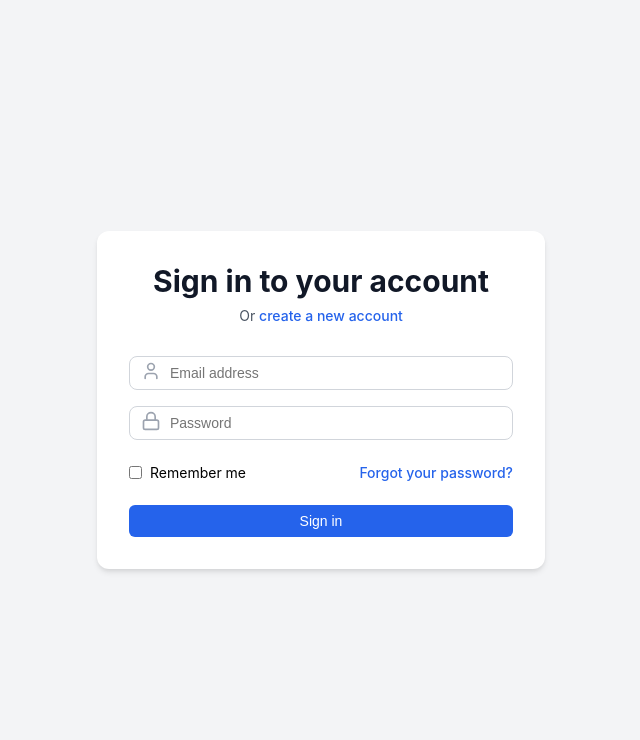
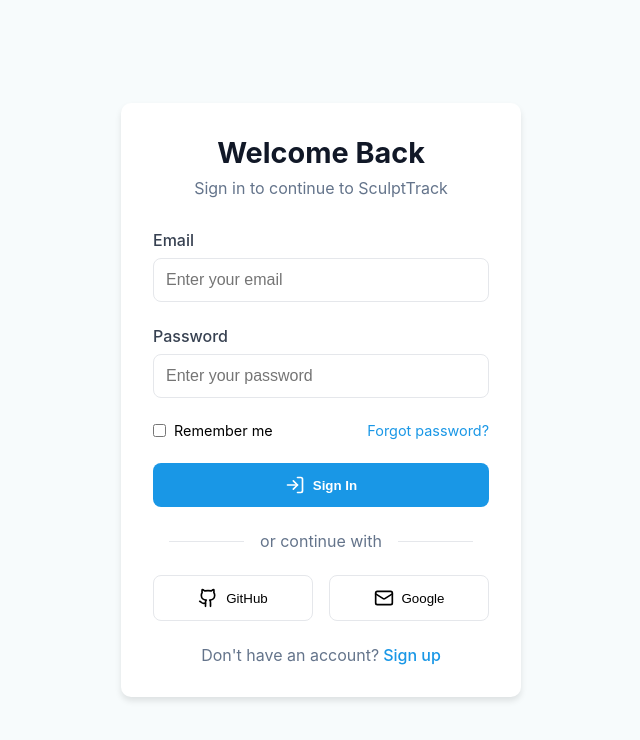
Before and after one commit to Sanjay-1311/Gym-Tracker, a React (Vite) app: page /signin in a window 1280 px wide. Shown: the top 740 px of the page, without its empty margins (319-959 px from the left). Built offline with nearby package versions, Linux system fonts and the light colour scheme.

Commit message:
Sign-in frontend

```diff
--- a/src/SignIn.css
+++ b/src/SignIn.css
@@ -1,18 +1,18 @@
-.signin-container {
-  min-height: 100vh;
-  background-color: #f3f4f6;
+.signin-page {
+  height: 100vh;
   display: flex;
   align-items: center;
   justify-content: center;
+  background: #f7fbfc;
 }
 
-.signin-card {
-  max-width: 28rem;
+.signin-container {
+  background: white;
+  padding: 2rem;
+  border-radius: 10px;
+  box-shadow: 0 4px 6px rgba(0, 0, 0, 0.1);
   width: 100%;
-  padding: 2rem;
-  background-color: white;
-  border-radius: 0.75rem;
-  box-shadow: 0 4px 6px -1px rgba(0, 0, 0, 0.1), 0 2px 4px -1px rgba(0, 0, 0, 0.06);
+  max-width: 400px;
 }
 
 .signin-header {
@@ -20,74 +20,51 @@
   margin-bottom: 2rem;
 }
 
-.signin-header h2 {
-  font-size: 1.875rem;
-  font-weight: bold;
+.signin-header h1 {
   color: #111827;
+  font-size: 1.8rem;
   margin-bottom: 0.5rem;
 }
 
 .signin-header p {
-  font-size: 0.875rem;
-  color: #4b5563;
-}
-
-.signin-link {
-  color: #2563eb;
-  font-weight: 500;
-  text-decoration: none;
-}
-
-.signin-link:hover {
-  color: #1d4ed8;
+  color: #64748b;
 }
 
 .signin-form {
-  margin-top: 2rem;
+  display: flex;
+  flex-direction: column;
+  gap: 1.5rem;
 }
 
 .form-group {
-  margin-bottom: 1.5rem;
+  display: flex;
+  flex-direction: column;
+  gap: 0.5rem;
 }
 
-.input-group {
-  position: relative;
-  margin-bottom: 1rem;
+.form-group label {
+  color: #374151;
+  font-weight: 500;
 }
 
-.input-icon {
-  position: absolute;
-  left: 0.75rem;
-  top: 50%;
-  transform: translateY(-50%);
-  color: #9ca3af;
+.form-group input {
+  padding: 0.75rem;
+  border: 1px solid #e5e7eb;
+  border-radius: 8px;
+  font-size: 1rem;
 }
 
-.icon {
-  width: 1.25rem;
-  height: 1.25rem;
+.form-group input:focus {
+  outline: none;
+  border-color: #1997e6;
+  box-shadow: 0 0 0 2px rgba(25, 151, 230, 0.1);
 }
 
-.input-group input {
-  width: 100%;
-  padding: 0.5rem 2.5rem;
-  border: 1px solid #d1d5db;
-  border-radius: 0.5rem;
-  font-size: 0.875rem;
-}
-
-.input-group input:focus {
-  outline: none;
-  border-color: #2563eb;
-  box-shadow: 0 0 0 2px rgba(37, 99, 235, 0.2);
-}
-
-.form-options {
+.remember-forgot {
   display: flex;
   justify-content: space-between;
   align-items: center;
-  margin-bottom: 1.5rem;
-  font-size: 0.875rem;
+  font-size: 0.9rem;
 }
 
 .remember-me {
@@ -96,23 +73,87 @@
   gap: 0.5rem;
 }
 
+.forgot-password {
+  color: #1997e6;
+  text-decoration: none;
+}
+
+.forgot-password:hover {
+  text-decoration: underline;
+}
+
 .signin-button {
-  width: 100%;
-  padding: 0.5rem 1rem;
-  background-color: #2563eb;
+  background: #1997e6;
   color: white;
   border: none;
-  border-radius: 0.375rem;
-  font-size: 0.875rem;
-  font-weight: 500;
+  border-radius: 8px;
+  padding: 0.75rem;
+  font-weight: 600;
   cursor: pointer;
+  display: flex;
+  align-items: center;
+  justify-content: center;
+  gap: 0.5rem;
+  transition: background-color 0.2s;
 }
 
 .signin-button:hover {
-  background-color: #1d4ed8;
+  background: #0ea5e9;
 }
 
-.signin-button:focus {
-  outline: none;
-  box-shadow: 0 0 0 2px rgba(37, 99, 235, 0.5);
+.signin-divider {
+  display: flex;
+  align-items: center;
+  margin: 1.5rem 0;
+  color: #64748b;
 }
+
+.signin-divider::before,
+.signin-divider::after {
+  content: "";
+  flex: 1;
+  height: 1px;
+  background: #e5e7eb;
+  margin: 0 1rem;
+}
+
+.social-signin {
+  display: flex;
+  gap: 1rem;
+  margin-bottom: 1.5rem;
+}
+
+.social-button {
+  flex: 1;
+  display: flex;
+  align-items: center;
+  justify-content: center;
+  gap: 0.5rem;
+  padding: 0.75rem;
+  border: 1px solid #e5e7eb;
+  border-radius: 8px;
+  background: white;
+  cursor: pointer;
+  transition: background-color 0.2s;
+}
+
+.social-button:hover {
+  background: #f8fafc;
+}
+
+.signup-prompt {
+  text-align: center;
+  color: #64748b;
+  margin-top: 1.5rem;
+}
+
+.signup-link {
+  color: #1997e6;
+  text-decoration: none;
+  font-weight: 500;
+  margin-left: 0.25rem;
+}
+
+.signup-link:hover {
+  text-decoration: underline;
+}
--- a/src/SignIn.jsx
+++ b/src/SignIn.jsx
@@ -1,85 +1,107 @@
-import React, { useState } from 'react';
-import { User, Lock } from 'lucide-react';
-import './SignIn.css';
+import React, { useState } from "react";
+import { Link } from "react-router-dom";
+import { LogIn, User, Github, Mail } from "lucide-react";
+import "./SignIn.css";
 
 function SignIn() {
-  const [email, setEmail] = useState('');
-  const [password, setPassword] = useState('');
+  const [formData, setFormData] = useState({
+    email: "",
+    password: "",
+    rememberMe: false
+  });
 
   const handleSubmit = (e) => {
     e.preventDefault();
-    // Handle sign in logic here
-    console.log('Sign in with:', { email, password });
+    console.log("Sign in attempted with:", formData);
+  };
+
+  const handleChange = (e) => {
+    const { name, value, type, checked } = e.target;
+    setFormData(prevState => ({
+      ...prevState,
+      [name]: type === 'checkbox' ? checked : value
+    }));
   };
 
   return (
+
+    <div className="signin-page">
+      <title>Sculptrack</title>
       <div className="signin-container">
-      <title>Sign in</title>
-      <div className="signin-card">
         <div className="signin-header">
-          <h2>Sign in to your account</h2>
-          <p>
-            Or{' '}
-            <a href="#" className="signin-link">
-              create a new account
-            </a>
-          </p>
+          <h1>Welcome Back</h1>
+          <p>Sign in to continue to SculptTrack</p>
         </div>
-        <form className="signin-form" onSubmit={handleSubmit}>
+
+        <form onSubmit={handleSubmit} className="signin-form">
           <div className="form-group">
-            <div className="input-group">
-              <div className="input-icon">
-                <User className="icon" />
-              </div>
+            <label htmlFor="email">Email</label>
             <input
+              type="email"
               id="email"
               name="email"
-                type="email"
+              value={formData.email}
+              onChange={handleChange}
+              required
+              placeholder="Enter your email"
               autoComplete="email"
-                required
-                placeholder="Email address"
-                value={email}
-                onChange={(e) => setEmail(e.target.value)}
             />
           </div>
-            <div className="input-group">
-              <div className="input-icon">
-                <Lock className="icon" />
-              </div>
+
+          <div className="form-group">
+            <label htmlFor="password">Password</label>
             <input
+              type="password"
               id="password"
               name="password"
-                type="password"
+              value={formData.password}
+              onChange={handleChange}
+              required
+              placeholder="Enter your password"
               autoComplete="current-password"
-                required
-                placeholder="Password"
-                value={password}
-                onChange={(e) => setPassword(e.target.value)}
             />
           </div>
-          </div>
 
-          <div className="form-options">
-            <div className="remember-me">
+          <div className="remember-forgot">
+            <label className="remember-me">
               <input
-                id="remember-me"
-                name="remember-me"
                 type="checkbox"
+                name="rememberMe"
+                checked={formData.rememberMe}
+                onChange={handleChange}
               />
-              <label htmlFor="remember-me">Remember me</label>
-            </div>
-
-            <div className="forgot-password">
-              <a href="#" className="signin-link">
-                Forgot your password?
-              </a>
-            </div>
+              Remember me
+            </label>
+            <Link to="/forgot-password" className="forgot-password">
+              Forgot password?
+            </Link>
           </div>
 
           <button type="submit" className="signin-button">
-            Sign in
+            <LogIn size={20} />
+            Sign In
           </button>
         </form>
+
+        <div className="signin-divider">or continue with</div>
+
+        <div className="social-signin">
+          <button className="social-button">
+            <Github size={20} />
+            GitHub
+          </button>
+          <button className="social-button">
+            <Mail size={20} />
+            Google
+          </button>
+        </div>
+
+        <p className="signup-prompt">
+          Don't have an account?
+          <Link to="/signup" className="signup-link">
+            Sign up
+          </Link>
+        </p>
       </div>
     </div>
   );
```
Lines whose indentation alone changed are shown as unchanged.
